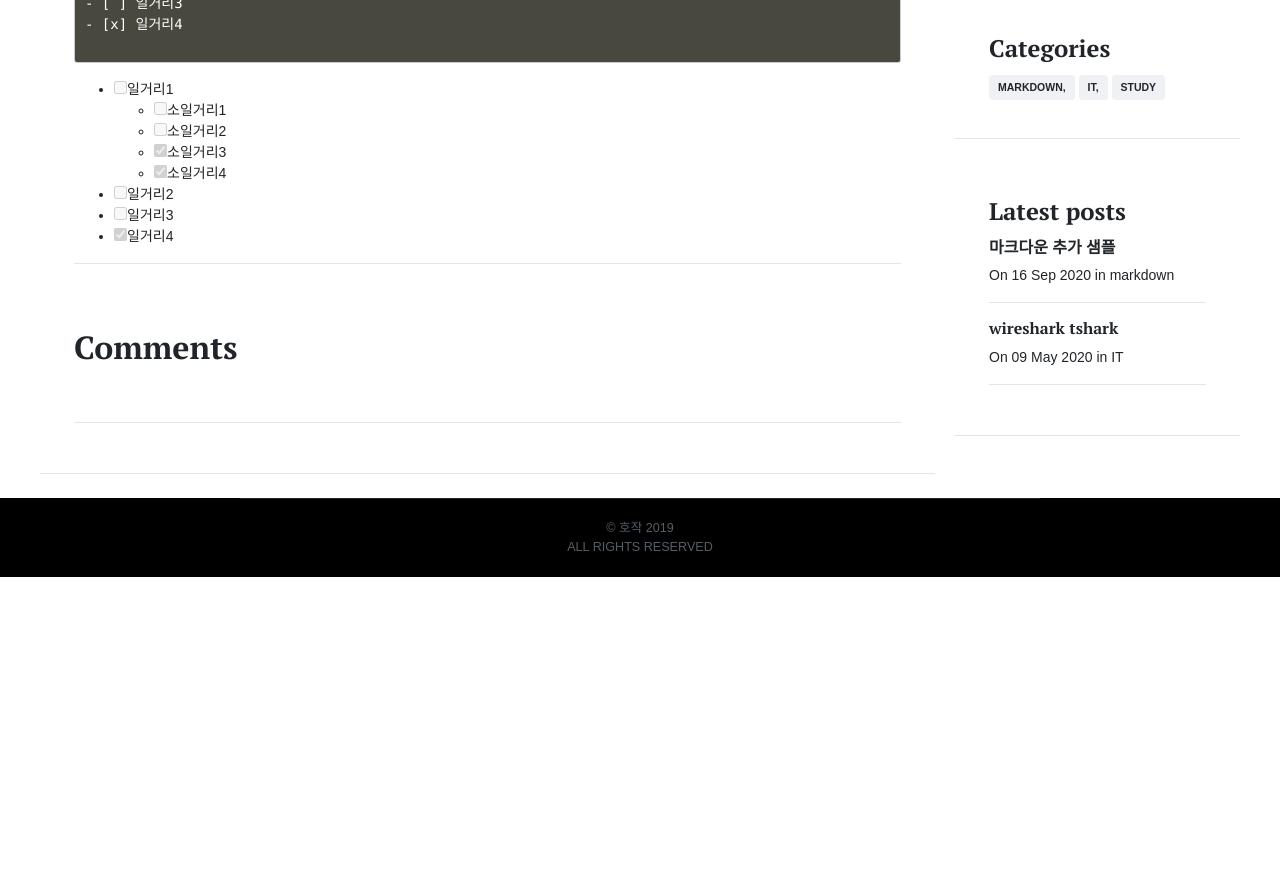
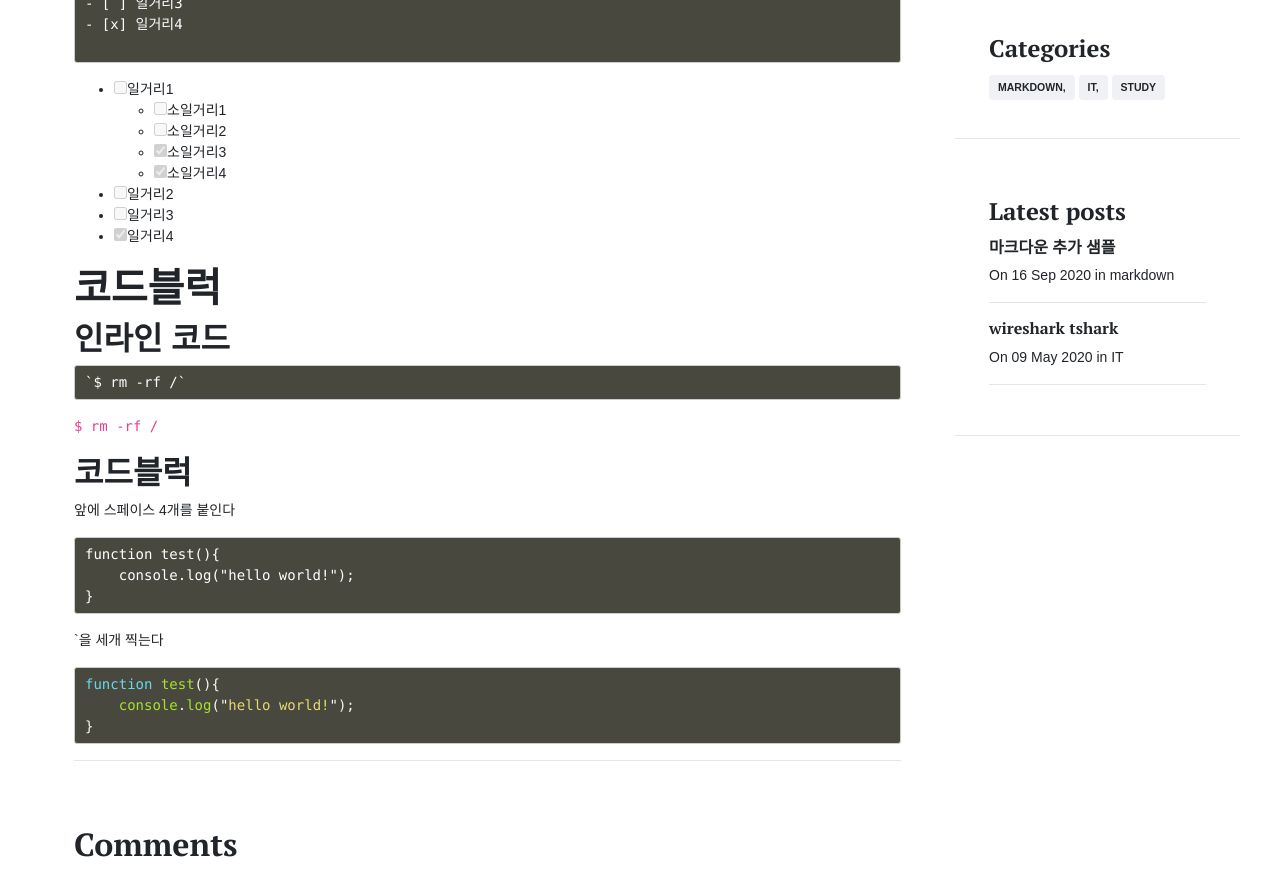
Before and after one commit to cholchori/cholchori.github.io, a Jekyll site: the page built from _posts/2020-09-16-markdown-ext.md, in a window 1280 px wide and 900 px high, scrolled down 5086 px. Shown: the top 896 px of the window. Built offline with Jekyll 4.4.1, drawn with Linux system fonts in a browser that asks for light colours; some web fonts are replaced; comment, search, counter and statistics services are not loaded; before the commit the page ends 5663 px from its top, so only the background shows below that.

Commit message:
Update 2020-09-16-markdown-ext.md

````diff
--- a/_posts/2020-09-16-markdown-ext.md
+++ b/_posts/2020-09-16-markdown-ext.md
@@ -207,3 +207,26 @@ _이탤릭_
 - [ ] 일거리2
 - [ ] 일거리3
 - [x] 일거리4
+
+# 코드블럭
+## 인라인 코드
+```
+`$ rm -rf /`
+```
+`$ rm -rf /`
+## 코드블럭
+
+앞에 스페이스 4개를 붙인다
+
+    function test(){
+        console.log("hello world!");
+    }
+
+
+`을 세개 찍는다
+
+```javascript
+function test(){
+    console.log("hello world!");
+}
+```
````
